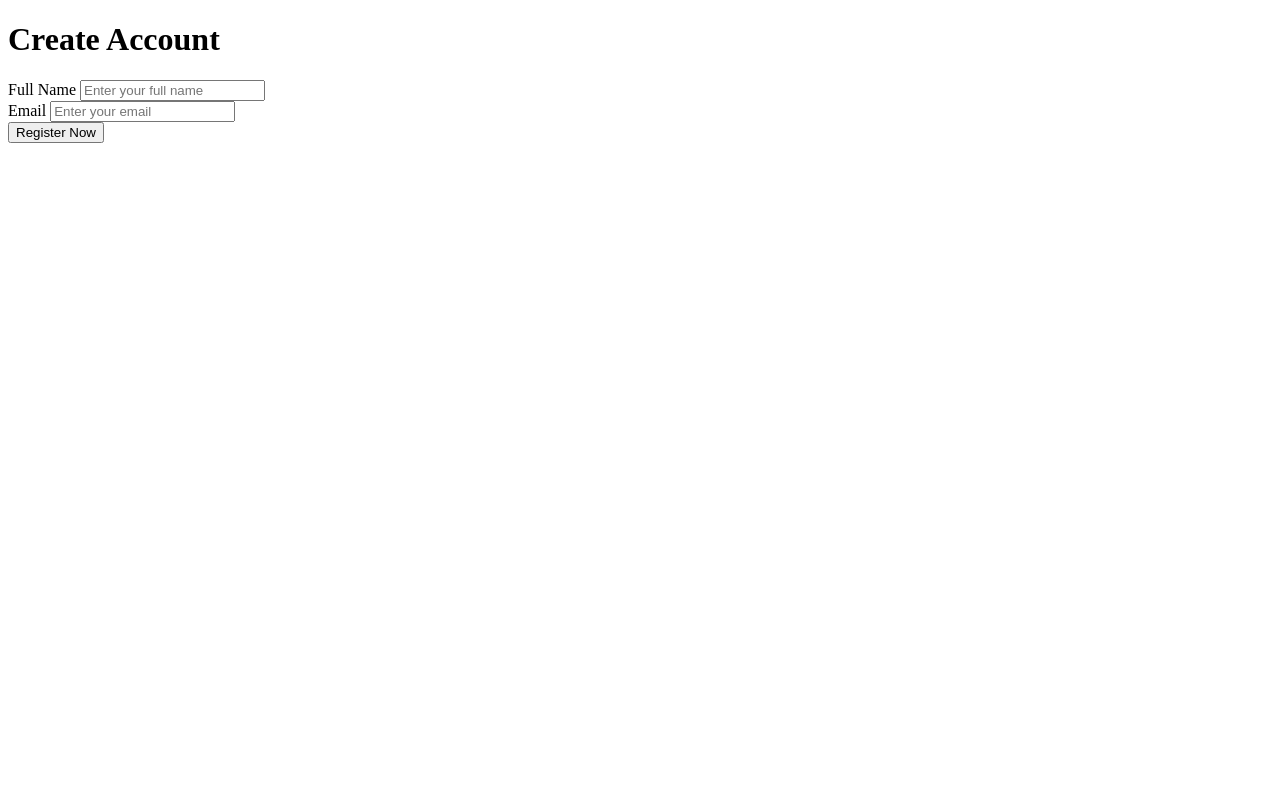
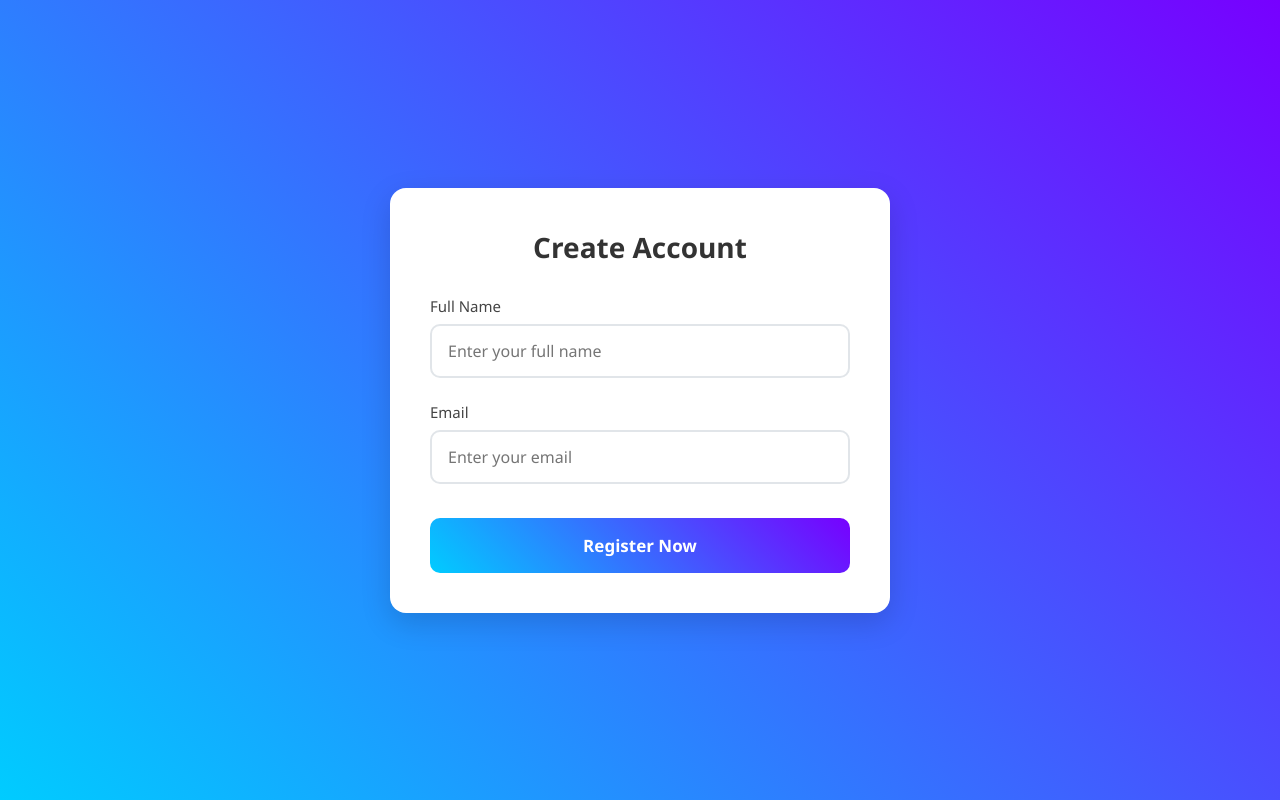
Before and after one commit to AbodyPrmaga/testawey-app, a plain HTML site: page index.html in a window 1280 px wide. Drawn offline with Linux system fonts and the light colour scheme; files that its build step writes are made by us from their sources; the site is published under a folder, as on GitHub Pages, so addresses that start at the root find nothing.

Commit message:
Update index.html

```diff
--- a/index.html
+++ b/index.html
@@ -5,7 +5,7 @@
     <meta charset="UTF-8">
     <meta name="viewport" content="width=device-width, initial-scale=1.0">
     <meta name="theme-color" content="#7700ff">
-    <link rel="stylesheet" href="/css/index.css">
+    <link rel="stylesheet" href="index.css">
     <title>web</title>
 </head>
 
```
